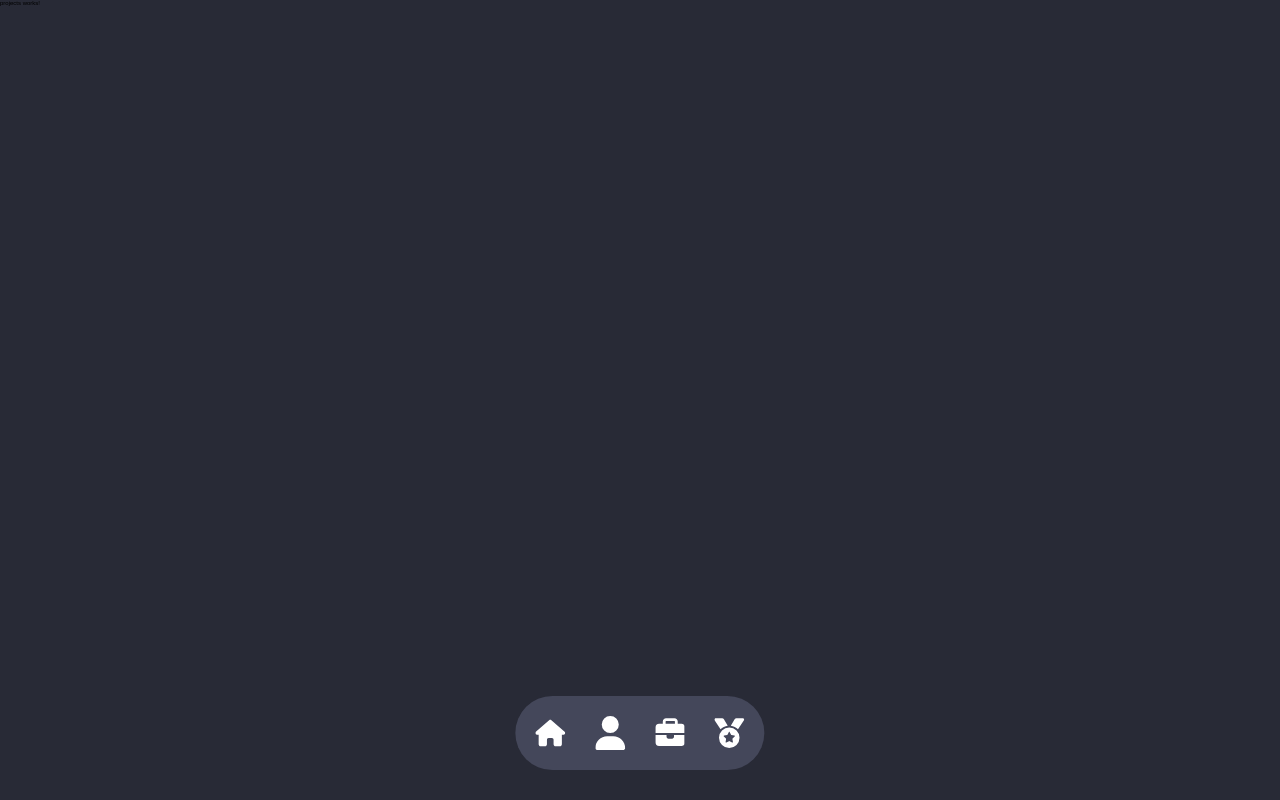
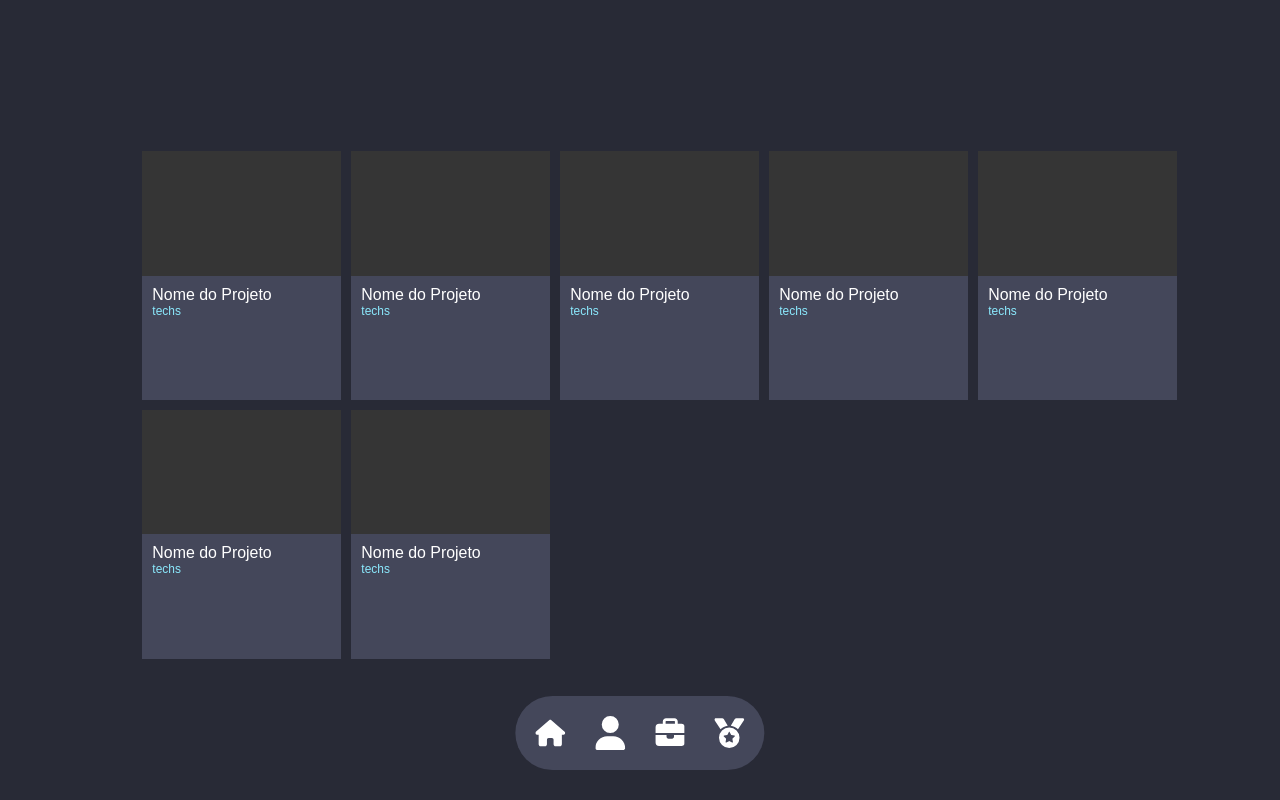
Before and after one commit to PedroHy/portfolio, an Angular app: page /projects in a window 1280 px wide. Built offline with nearby package versions, Linux system fonts and the light colour scheme.

Commit message:
git commit desining and animating pages

```diff
--- a/package.json
+++ b/package.json
@@ -15,6 +15,7 @@
     "@angular/compiler": "^17.2.0",
     "@angular/core": "^17.2.0",
     "@angular/forms": "^17.2.0",
+    "@angular/material": "^17.2.2",
     "@angular/platform-browser": "^17.2.0",
     "@angular/platform-browser-dynamic": "^17.2.0",
     "@angular/router": "^17.2.0",
--- a/src/app/app.component.scss
+++ b/src/app/app.component.scss
@@ -17,5 +17,12 @@
     svg{
         width: 3rem;
         cursor: pointer;
+        transition: .2s;
+
+        &:hover{
+            transform: scale(1.1);
+        }
     }
+
+    z-index: 100;
 }
--- a/src/app/components/about/about.component.html
+++ b/src/app/components/about/about.component.html
@@ -1 +1,31 @@
-<p>about works!</p>
+<div class="about">
+
+    <div class="informationContainer">
+        <h1>Sobre mim:</h1>
+        <div class="card">
+            <h2>Desenvolvedor WEB 💻</h2>
+
+            <p>Olá! Sou um entusiasta do desenvolvimento WEB, meu foco está em criar sistemas e aplicações que rodam na WEB para solucionar problemas e facilitar processos operacionais de organizações.</p>
+
+            <h3>O que eu ofereço:</h3>
+            <ul>
+                <li>🛰️ Desenvolvimento de API REST utilizando ASP.NET, Spring Boot ou Express;</li>
+                <li>💻 Desenvolvimento de aplicações WEB SSR com Angular, React ou NextJS;</li>
+                <li>🖌️ Design interativo e responsivo utilizando CSS, Bootstrap ou Tailwind;</li>
+                <li>📱 Desenvolvimento de Aplicativos Mobile utilizando React Native com expo;</li>
+                <li>☁️ Integração de serviços em nuvem como Firebase, Azure ou AWS;</li>
+                <li>🎲 Manipulação de bancos de dados SQL e NoSQL.</li>
+            </ul>
+
+            <p>🤝 Estou ansioso para contribuir com minha habilidade técnica a uma equipe que valoriza o progresso e a inovação. Se você está à procura de um desenvolvedor, vamos conversar</p>
+        </div>
+    </div>
+
+    <div class="techs">
+        <h2>Tecnologias:</h2>
+        <div>
+
+        </div>
+    </div>
+
+</div>
--- a/src/app/components/about/about.component.scss
+++ b/src/app/components/about/about.component.scss
@@ -0,0 +1,49 @@
+.about{
+    display: flex;
+    height: 100vh;
+    width: 100vw;
+    justify-content: center;
+    align-items: center;
+
+
+    .informationContainer{
+
+        h1{
+            font-size: 3.2rem;
+            margin-bottom: 2rem;
+        }
+
+        .card{
+            width: 60rem;
+            background-color: #44475A;
+
+            padding: 2rem;
+            border-radius: 1rem;
+
+            h2{
+                margin-bottom: 1rem;
+                font-size: 1.8rem;
+            }
+
+            h3{
+                margin: 1rem 0;
+                font-size: 1.8rem;
+            }
+
+            ul{
+                list-style: none;
+            }
+
+            li{
+                font-size: 1.4rem;
+            }
+
+            p{
+                font-size: 1.6rem;
+                margin: 1rem 0;
+            }
+        }
+    }
+
+
+}
--- a/src/app/components/main/main.component.html
+++ b/src/app/components/main/main.component.html
@@ -1,4 +1,8 @@
 <div class="hero">
+    <div class="circle circle1"></div>
+    <div class="circle circle2"></div>
+    <div class="circle circle3"></div>
+    <div class="content">
         <div class="pictureContainer">
             <img class="image" src="../../../assets/me2.jpg">
         </div>
@@ -12,10 +16,11 @@
                 <span class="string">"nome"</span>
                 &rsaquo;
             </span>
-        <h1 class="name"> Pedro Henrique Ribeiro</h1>
+            <h1 class="name"></h1>
             <span> &lsaquo;/<span class="htmlTag"> h1</span> &rsaquo;</span>
             <div class="socialMedias">
 
             </div>
         </div>
     </div>
+</div>
--- a/src/app/components/main/main.component.scss
+++ b/src/app/components/main/main.component.scss
@@ -1,11 +1,54 @@
 .hero{
     width: 100vw;
     height: 100vh;
-    display: flex;
-    flex-wrap: wrap;
-    align-items: center;
-    justify-content: center;
-    gap: 5rem;
+    position: relative;
+
+    .content{
+        display: flex;
+        flex-wrap: wrap;
+        align-items: center;
+        justify-content: center;
+        gap: 5rem;
+        position: absolute;
+        top: 0;
+        left: 0;
+        right: 0;
+        bottom: 0;
+        z-index: 10;
+    }
+
+    .circle{
+        position: absolute;
+        width: 80rem;
+        height: 80rem;
+        border-radius: 60rem;
+        z-index: 0;
+        opacity: 40%;
+    }
+
+    .circle1{
+        background: #6272A4;
+        background: radial-gradient(circle, #6272A4 0%, rgba(40,42,54,1) 70%);
+        top: -60rem;
+        right: -25rem;
+        animation: circle1 5s infinite;
+    }
+
+    .circle2{
+        background: #6272A4;
+        background: radial-gradient(circle, #6272A4 0%, rgba(40,42,54,1) 70%);
+        bottom: -20rem;
+        left: -60rem;
+        animation: circle2 5s infinite;
+    }
+
+    .circle3{
+        background: #FF79C6;
+        background: radial-gradient(circle, #FF79C6 0%, rgba(40,42,54,1) 70%);
+        bottom: -70rem;
+        right: 0;
+        animation: circle3 5s infinite;
+    }
 
     .image{
         width: 30rem;
@@ -44,6 +87,23 @@
         .name{
             font-size: 4.2rem;
             margin-left: 4rem;
+            position: relative;
+
+            &::before{
+                content: "";
+                animation: name 60s infinite;
+            }
+
+            &::after{
+                content: "";
+                position: absolute;
+                height: 100%;
+                border-left: 2px solid white;
+                right: -1rem;
+                animation: cursor .8s infinite, write 60s steps(15) infinite;
+                width: calc(100% + 1rem);
+                background-color: #282A36;
+            }
         }
 
         .socialMedias{
@@ -59,3 +119,56 @@
     }
 
 }
+
+@keyframes circle1 {
+    0%{
+        transform: scale(1);
+    }
+
+    50%{
+        transform: scale(1.3);
+    }
+}
+
+@keyframes circle2 {
+    15%{
+        transform: scale(1);
+    }
+
+    45%{
+        transform: scale(1.1);
+    }
+}
+
+
+@keyframes circle3 {
+    10%{
+        transform: scale(1);
+    }
+
+    50%{
+        transform: scale(1.2);
+    }
+}
+
+@keyframes write {
+    10%, 15%, 30%, 35%, 50%, 55%, 70%, 75%, 90%, 95%{
+        width: 0;
+    }
+    5%, 20%, 25%, 40%, 45%, 60%, 65%, 80%, 85%{
+        width: calc(100% + 1rem);
+    }
+}
+
+@keyframes cursor {
+    0%{
+        border-left: 2px solid #282A36;
+    }
+}
+
+@keyframes name {
+    0%, 100%{
+        content: "Pedro Henrique Ribeiro";
+    }
+
+}
--- a/src/app/components/projects/projects.component.html
+++ b/src/app/components/projects/projects.component.html
@@ -1 +1,74 @@
-<p>projects works!</p>
+<div class="projects">
+    <div class="grid">
+        <div class="projectCard">
+            <div class="img">
+
+            </div>
+            <div class="infos">
+                <span class="projectTitle">Nome do Projeto</span>
+                <span class="techs">techs</span>
+            </div>
+        </div>
+
+        <div class="projectCard">
+            <div class="img">
+
+            </div>
+            <div class="infos">
+                <span class="projectTitle">Nome do Projeto</span>
+                <span class="techs">techs</span>
+            </div>
+        </div>
+
+        <div class="projectCard">
+            <div class="img">
+
+            </div>
+            <div class="infos">
+                <span class="projectTitle">Nome do Projeto</span>
+                <span class="techs">techs</span>
+            </div>
+        </div>
+
+        <div class="projectCard">
+            <div class="img">
+
+            </div>
+            <div class="infos">
+                <span class="projectTitle">Nome do Projeto</span>
+                <span class="techs">techs</span>
+            </div>
+        </div>
+
+        <div class="projectCard">
+            <div class="img">
+
+            </div>
+            <div class="infos">
+                <span class="projectTitle">Nome do Projeto</span>
+                <span class="techs">techs</span>
+            </div>
+        </div>
+
+        <div class="projectCard">
+            <div class="img">
+
+            </div>
+            <div class="infos">
+                <span class="projectTitle">Nome do Projeto</span>
+                <span class="techs">techs</span>
+            </div>
+        </div>
+
+        <div class="projectCard">
+            <div class="img">
+
+            </div>
+            <div class="infos">
+                <span class="projectTitle">Nome do Projeto</span>
+                <span class="techs">techs</span>
+            </div>
+        </div>
+
+    </div>
+</div>
--- a/src/app/components/projects/projects.component.scss
+++ b/src/app/components/projects/projects.component.scss
@@ -0,0 +1,48 @@
+.projects{
+    height: 100vh;
+    width: 100vw;
+    display: flex;
+    flex-direction: column;
+    justify-content: center;
+
+    h1{
+        font-size: 3.2rem;
+    }
+
+    .grid{
+        margin: auto;
+        width: 100rem;
+        display: grid;
+        grid-template-columns: 19% 19% 19% 19% 19%;
+        gap: 2%;
+
+        .projectCard{
+            height: 25rem;
+            width: 20rem;
+            display: flex;
+            flex-direction: column;
+            background-color: rgb(53, 53, 53);
+
+            .img{
+                height: 50%;
+            }
+
+            .infos{
+                background-color: #44475A;
+                height: 50%;
+                display: flex;
+                flex-direction: column;
+                padding: 1rem;
+
+                .projectTitle{
+                    font-size: 1.6rem;
+                }
+
+                .techs{
+                    font-size: 1.2rem;
+                    color: #8BE9FD;
+                }
+            }
+        }
+    }
+}
--- a/src/styles.scss
+++ b/src/styles.scss
@@ -7,8 +7,11 @@
     box-sizing: border-box;
 
     font-family: sans-serif;
+
+    color: white;
 }
 
 body{
     background-color: #282A36;
+    overflow: hidden;
 }
```
Also changed, not shown: src/assets/badges/aws-academy-graduate-aws-academy-cloud-foundations.png (added), 1 other file (tests, documents, lock files or other folders). Lines whose indentation alone changed are shown as unchanged.
